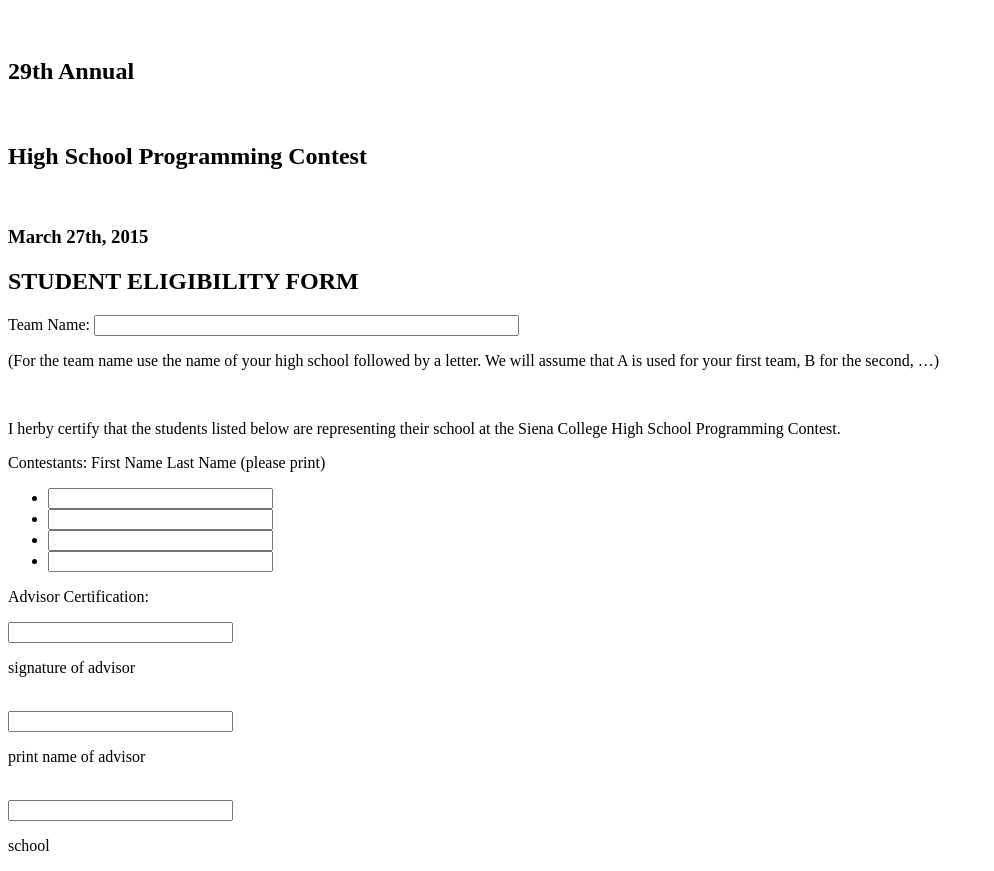
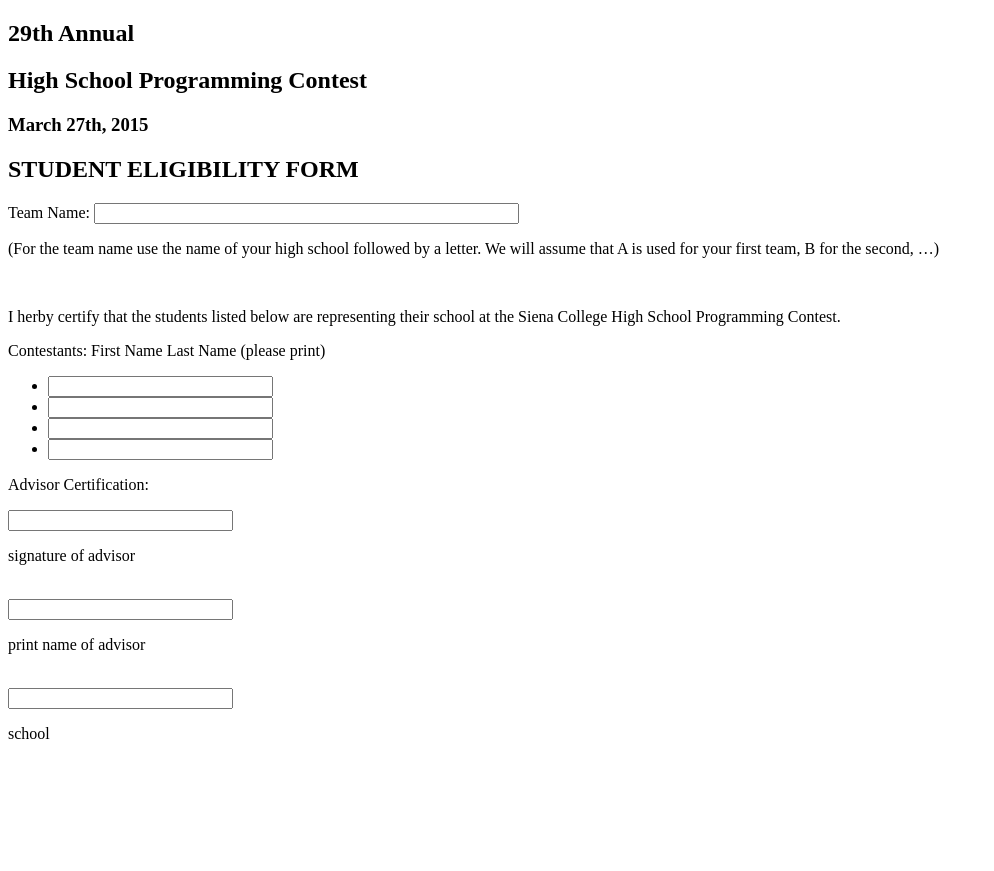
Before and after one commit to tlangton123/CSIS-390-Project1, a plain HTML site: page registrationform.html in a window 1280 px wide. Shown: the part 60-931 px from the top of the page, without its empty margins (0-994 px from the left). After the commit the page ends 819 px from the top, so only its background shows below. Drawn offline with Linux system fonts and the light colour scheme.

Commit message:
Update and rename surveyform.html to registrationform.html

```diff
--- a/surveyform.html
+++ b/registrationform.html
@@ -5,9 +5,9 @@
 </head>
 
 <body>
-  <h1><strong>SIENA COLLEGE COMPUTER SCIENCE DEPARTMENTS</h1></strong><br>
-  <h2>29th Annual</h2><br>
-  <h2><strong>High School Programming Contest</strong></h2><br>
+  <h1><strong>SIENA COLLEGE COMPUTER SCIENCE DEPARTMENTS</h1></strong>
+  <h2>29th Annual</h2>
+  <h2><strong>High School Programming Contest</strong></h2>
   <h3>March 27th, 2015</h3>
   <h2> STUDENT ELIGIBILITY FORM</h2>
   <form>
```
